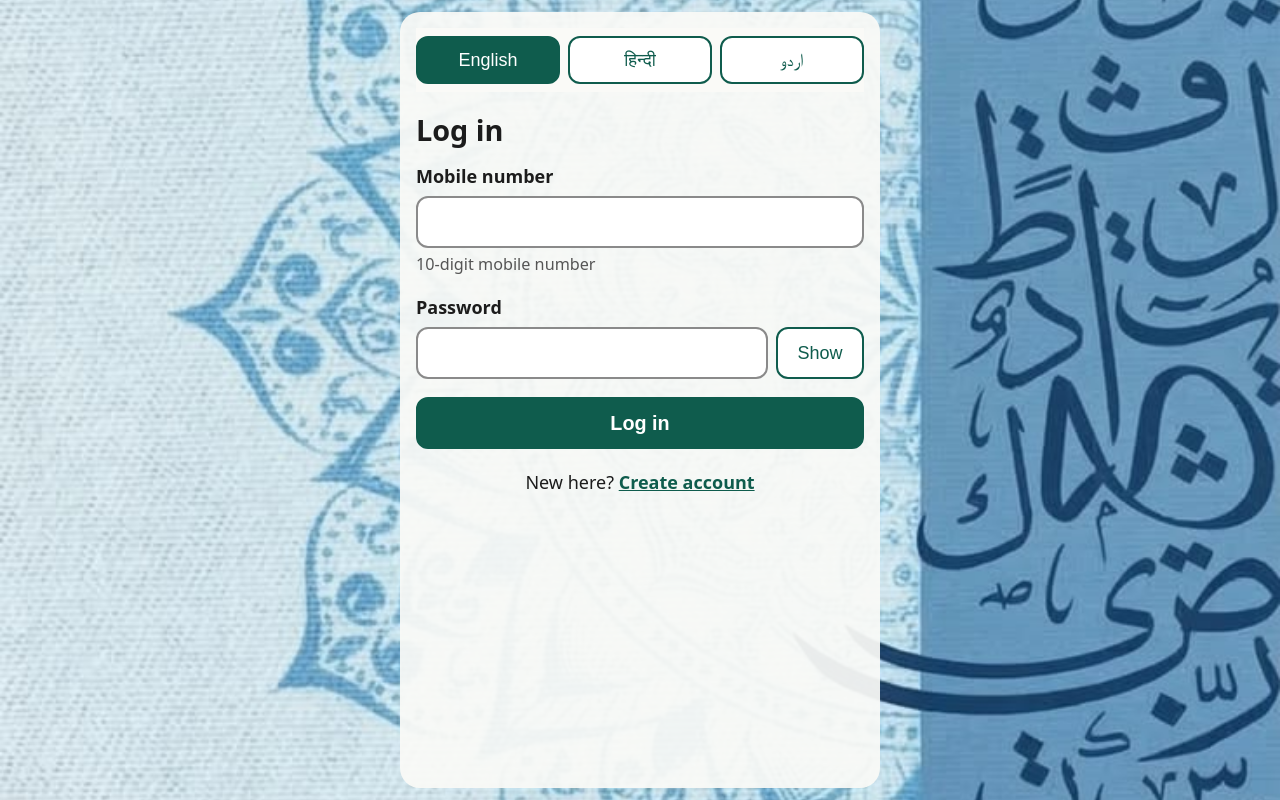
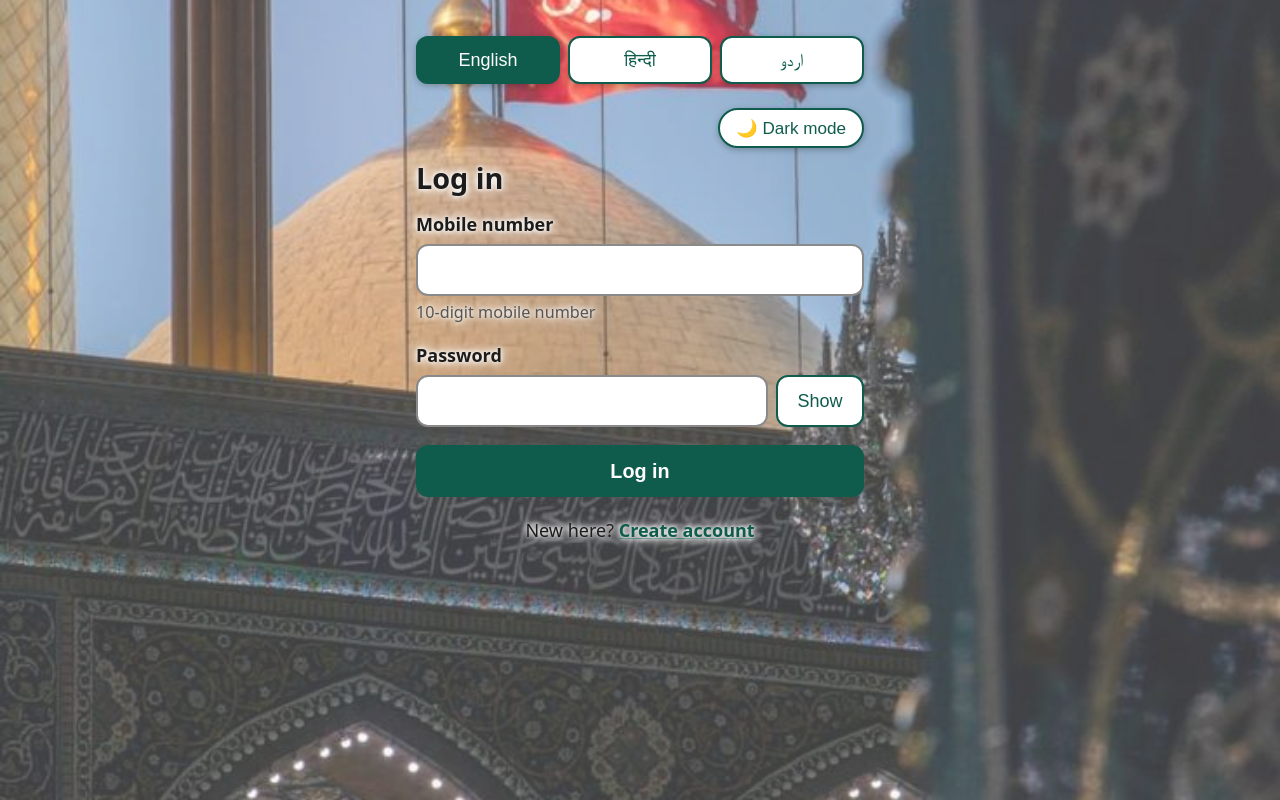
Before and after one commit to MohammadFarhan2724/Majlis-Scheduler, a React (Vite) app in the folder frontend/: page /login in a window 1280 px wide. Built offline with nearby package versions, Linux system fonts and the light colour scheme; a web font is replaced by a local one.

Commit message:
Add light and dark mode with shrine backgrounds

```diff
--- a/frontend/src/App.jsx
+++ b/frontend/src/App.jsx
@@ -10,6 +10,7 @@ import BookingForm from './pages/BookingForm'
 import Home from './pages/Home'
 import Login from './pages/Login'
 import Register from './pages/Register'
+import ThemeToggle from './components/ThemeToggle'
 
 // the intro plays when the app starts on the home page, once per start
 function shouldShowSplash() {
@@ -40,7 +41,10 @@ export default function App() {
     <AuthProvider>
       <div className={onAccount ? 'app-bg bg-jamkaran' : 'app-bg bg-pattern'} />
       <div className={onAccount ? 'page page-account' : 'page'}>
-        <LanguageSwitcher />
+        <div className="top-bar">
+          <LanguageSwitcher />
+          <ThemeToggle />
+        </div>
         <Routes>
           <Route path="/" element={<Home />} />
           <Route path="/majlis/:id" element={<BookingDetail />} />
--- a/frontend/src/components/Splash.jsx
+++ b/frontend/src/components/Splash.jsx
@@ -3,7 +3,7 @@ import { loadBookings } from '../prefetch'
 import introVideo from '../assets/intro.mp4'
 import posterImage from '../assets/background.jpg'
 
-const SPLASH_SECONDS = 10 // change this number to make it shorter or longer
+const SPLASH_SECONDS = 6 // change this number to make it shorter or longer
 
 export default function Splash({ onDone }) {
   const [fading, setFading] = useState(false)
--- /dev/null
+++ b/frontend/src/components/ThemeToggle.jsx
@@ -0,0 +1,23 @@
+import { useState } from 'react'
+import { useTranslation } from 'react-i18next'
+import { applyTheme, saveTheme } from '../theme'
+
+export default function ThemeToggle() {
+  const { t } = useTranslation()
+  const [theme, setTheme] = useState(
+    () => document.documentElement.dataset.theme || 'light',
+  )
+
+  function toggle() {
+    const next = theme === 'dark' ? 'light' : 'dark'
+    applyTheme(next)
+    saveTheme(next)
+    setTheme(next)
+  }
+
+  return (
+    <button type="button" className="theme-btn" onClick={toggle}>
+      {theme === 'dark' ? `☀️ ${t('lightMode')}` : `🌙 ${t('darkMode')}`}
+    </button>
+  )
+}
--- a/frontend/src/index.css
+++ b/frontend/src/index.css
@@ -673,3 +673,202 @@ html[lang='ur'] body {
   text-align: center;
   padding: 24px 8px;
 }
+
+/* no sheet: the pattern shows directly, on every page including My Account */
+.page,
+.page-account {
+  background: transparent;
+}
+
+/* language buttons: a light frosted strip instead of a solid block */
+.lang-switcher {
+  background: rgba(255, 255, 255, 0.35);
+  backdrop-filter: blur(6px);
+  border-radius: 16px;
+}
+
+/* plain text that now sits straight on the pattern gets a soft white glow, so it stays readable */
+.page h1,
+.page .list-title,
+.page .back-link,
+.page .switch-link,
+.page .field > label,
+.page .hint,
+.page .period-title,
+.page .check-row,
+.page > p,
+.page .empty-note {
+  text-shadow: 0 0 4px #fff, 0 0 8px #fff, 0 0 12px #fff;
+}
+
+.app-bg::after {
+  content: '';
+  position: absolute;
+  inset: 0;
+  background: rgba(255, 255, 255, 0.25);
+}
+
+.lang-switcher {
+  background: transparent;
+  backdrop-filter: none;
+  border-radius: 0;
+  padding: 8px 0;
+}
+
+.lang-btn {
+  box-shadow: 0 2px 6px rgba(0, 0, 0, 0.25);
+}
+
+/* ---------- the pictures change with the theme ---------- */
+.bg-pattern {
+  background-image: url('./assets/bg-light.jpg');
+}
+
+/* ---------- top bar: language buttons and the theme button ---------- */
+.top-bar {
+  position: sticky;
+  top: 0;
+  z-index: 10;
+}
+
+.lang-switcher {
+  position: static;
+}
+
+.theme-btn {
+  display: block;
+  width: fit-content;
+  margin: 0 0 8px;
+  margin-inline-start: auto;
+  min-height: 40px;
+  padding: 6px 16px;
+  font-size: 0.95rem;
+  border: 2px solid var(--accent);
+  background: #fff;
+  color: var(--accent);
+  border-radius: 999px;
+  box-shadow: 0 2px 6px rgba(0, 0, 0, 0.25);
+  cursor: pointer;
+}
+
+/* ---------- dark mode ---------- */
+:root[data-theme='dark'] {
+  --bg: #10131a;
+  --text: #f3f3ef;
+  --accent: #6fd8bd;
+  --veil: rgba(8, 10, 16, 0.6);
+  --glow: #000;
+  color-scheme: dark;
+}
+
+[data-theme='dark'] .bg-pattern {
+  background-image: url('./assets/bg-dark.jpg');
+}
+
+[data-theme='dark'] .bg-jamkaran::after {
+  background: rgba(8, 10, 16, 0.35);
+}
+
+/* dark surfaces */
+[data-theme='dark'] .card,
+[data-theme='dark'] .today,
+[data-theme='dark'] .profile-box,
+[data-theme='dark'] .lang-btn,
+[data-theme='dark'] .btn-secondary,
+[data-theme='dark'] .theme-btn,
+[data-theme='dark'] .show-btn,
+[data-theme='dark'] .slot-btn,
+[data-theme='dark'] .remove-btn,
+[data-theme='dark'] .danger-outline-btn,
+[data-theme='dark'] .field input,
+[data-theme='dark'] .field select,
+[data-theme='dark'] .field textarea,
+[data-theme='dark'] .password-field input,
+[data-theme='dark'] .name-row input {
+  background: #1c2230;
+}
+
+[data-theme='dark'] .card,
+[data-theme='dark'] .today,
+[data-theme='dark'] .profile-box,
+[data-theme='dark'] .field input,
+[data-theme='dark'] .field select,
+[data-theme='dark'] .field textarea,
+[data-theme='dark'] .password-field input,
+[data-theme='dark'] .name-row input {
+  color: var(--text);
+}
+
+[data-theme='dark'] .card,
+[data-theme='dark'] .tabs,
+[data-theme='dark'] .card-actions,
+[data-theme='dark'] .card-note {
+  border-color: #3a4458;
+}
+
+[data-theme='dark'] .field input,
+[data-theme='dark'] .field select,
+[data-theme='dark'] .field textarea,
+[data-theme='dark'] .password-field input,
+[data-theme='dark'] .name-row input {
+  border-color: #6b7690;
+}
+
+/* filled buttons keep white text on a deep green */
+[data-theme='dark'] .btn-primary,
+[data-theme='dark'] .lang-btn.active,
+[data-theme='dark'] .slot-btn.selected {
+  background: #1f8a72;
+  border-color: #1f8a72;
+  color: #fff;
+}
+
+[data-theme='dark'] .badge {
+  background: #1f8a72;
+}
+
+/* softer grey text */
+[data-theme='dark'] .hint,
+[data-theme='dark'] .card-details dt,
+[data-theme='dark'] .card-text .label,
+[data-theme='dark'] .profile-mobile,
+[data-theme='dark'] .tab {
+  color: #b9c0cf;
+}
+
+[data-theme='dark'] .tab.active {
+  color: var(--accent);
+}
+
+/* messages and delete buttons */
+[data-theme='dark'] .error-box {
+  background: #3a1a18;
+  color: #ffb4aa;
+  border-color: #d9534f;
+}
+
+[data-theme='dark'] .success-box {
+  background: #12372e;
+  color: #bdf0e0;
+  border-color: var(--accent);
+}
+
+[data-theme='dark'] .field-error,
+[data-theme='dark'] .taken-note {
+  color: #ffb4aa;
+}
+
+[data-theme='dark'] .remove-btn,
+[data-theme='dark'] .danger-outline-btn {
+  color: #ffb4aa;
+  border-color: #ffb4aa;
+}
+
+[data-theme='dark'] .danger-btn {
+  background: #b3261e;
+  border-color: #b3261e;
+}
+
+[data-theme='dark'] .card-photo {
+  background: #2a3040;
+}
--- a/frontend/src/locales/en.json
+++ b/frontend/src/locales/en.json
@@ -1,5 +1,7 @@
 {
   "appName": "Majlis Scheduler",
+  "darkMode": "Dark mode",
+  "lightMode": "Light mode",
   "myAccount": "My Account",
   "myMajlis": "My Majlis",
   "myMehfil": "My Mehfil",
--- a/frontend/src/locales/hi.json
+++ b/frontend/src/locales/hi.json
@@ -1,5 +1,7 @@
 {
   "appName": "मजलिस शेड्यूलर",
+  "darkMode": "डार्क मोड",
+  "lightMode": "लाइट मोड",
   "myAccount": "मेरा खाता",
   "myMajlis": "मेरी मजलिसें",
   "myMehfil": "मेरी महफ़िलें",
--- a/frontend/src/locales/ur.json
+++ b/frontend/src/locales/ur.json
@@ -1,5 +1,7 @@
 {
   "appName": "مجلس شیڈیولر",
+  "darkMode": "ڈارک موڈ",
+  "lightMode": "لائٹ موڈ",
   "myAccount": "میرا اکاؤنٹ",
   "myMajlis": "میری مجالس",
   "myMehfil": "میری محفلیں",
--- a/frontend/src/main.jsx
+++ b/frontend/src/main.jsx
@@ -3,7 +3,10 @@ import { createRoot } from 'react-dom/client'
 import { BrowserRouter } from 'react-router-dom'
 import './i18n'
 import './index.css'
+import { applyTheme, getTheme } from './theme'
 import App from './App.jsx'
+
+applyTheme(getTheme()) // before the first screen is drawn, so there is no flash
 
 createRoot(document.getElementById('root')).render(
   <StrictMode>
--- a/frontend/src/pages/Home.jsx
+++ b/frontend/src/pages/Home.jsx
@@ -102,12 +102,6 @@ export default function Home() {
       {bookings && bookings.length === 0 && <p>{t('noUpcoming')}</p>}
       {bookings &&
         bookings.map((b) => <BookingCard key={b.id} booking={b} />)}
-
-      {isLoggedIn && (
-        <button type="button" className="btn-secondary logout-btn" onClick={logout}>
-          {t('logout')}
-        </button>
-      )}
     </>
   )
 }
--- /dev/null
+++ b/frontend/src/theme.js
@@ -0,0 +1,26 @@
+const KEY = 'theme'
+
+// the saved choice, or the phone's own light/dark setting on the first visit
+export function getTheme() {
+  try {
+    const saved = localStorage.getItem(KEY)
+    if (saved === 'light' || saved === 'dark') return saved
+  } catch {
+    // storage not available: use the phone setting
+  }
+  const dark =
+    window.matchMedia && window.matchMedia('(prefers-color-scheme: dark)').matches
+  return dark ? 'dark' : 'light'
+}
+
+export function applyTheme(theme) {
+  document.documentElement.dataset.theme = theme
+}
+
+export function saveTheme(theme) {
+  try {
+    localStorage.setItem(KEY, theme)
+  } catch {
+    // ignore
+  }
+}
```
Also changed, not shown: frontend/src/assets/bg-dark.jpg (added), frontend/src/assets/bg-light.jpg (added).
